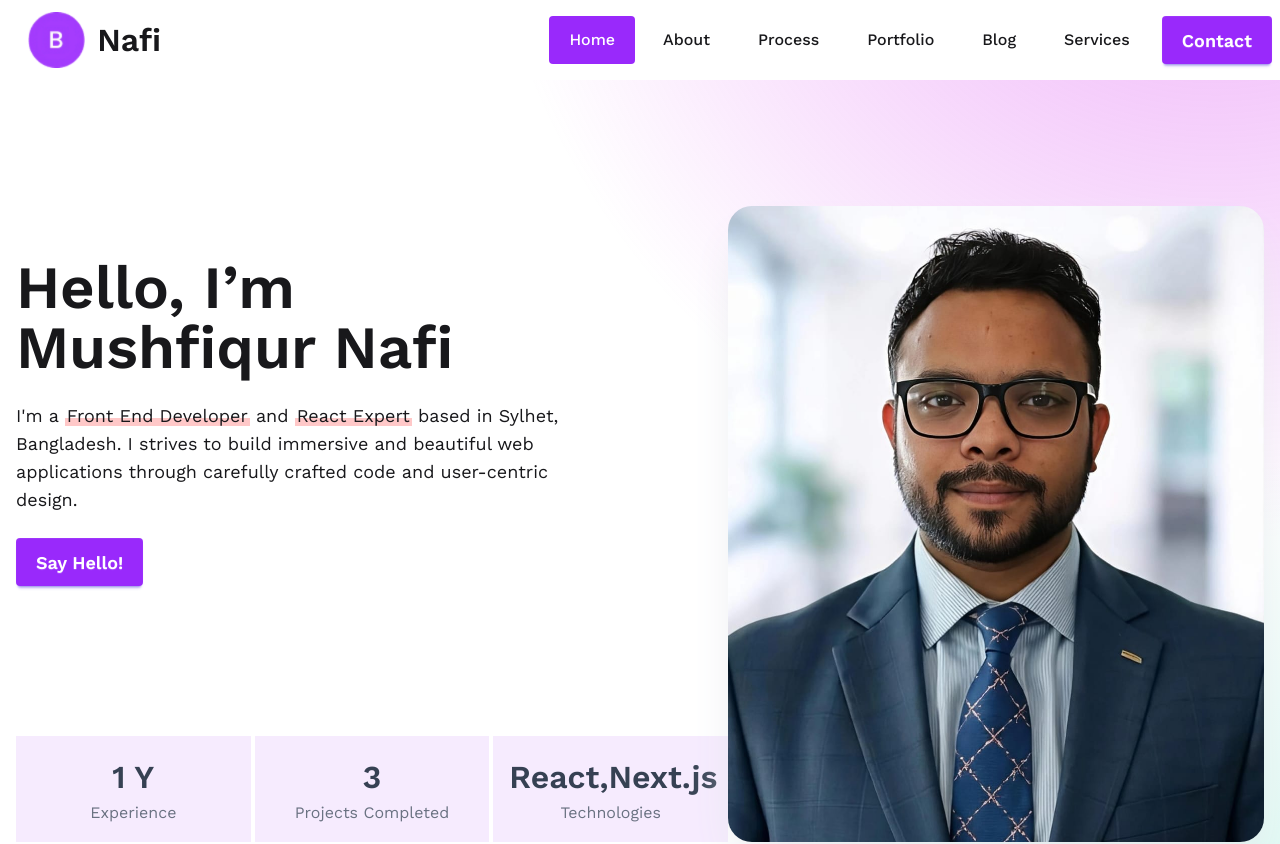
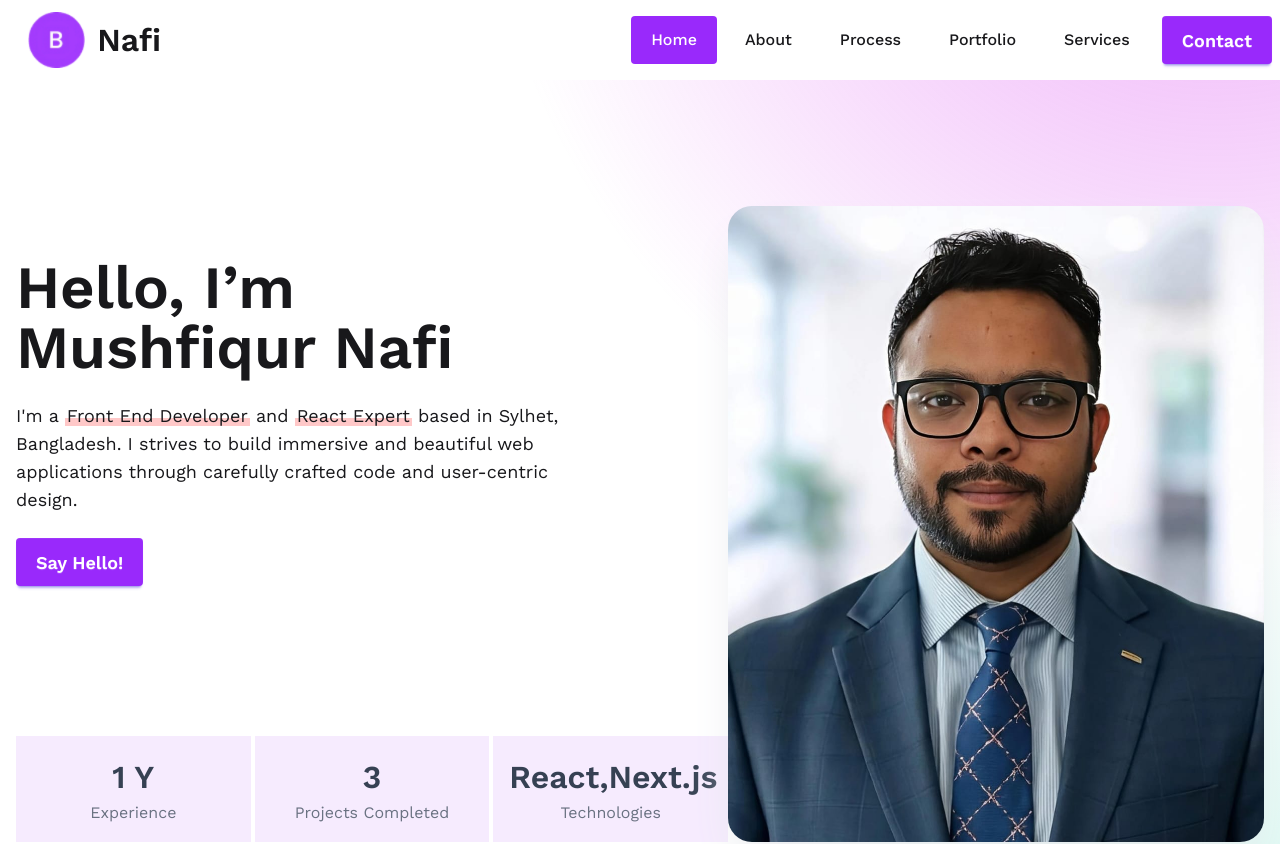
Before and after one commit to mrnafi1/nafi-portfolio, a React (Vite) app: page / in a window 1280 px wide. Shown: the top 844 px of the page. Built offline with nearby package versions, Linux system fonts and the light colour scheme.

Commit message:
removed blog from navbar

```diff
--- a/src/components/common/navbar/NavBar.jsx
+++ b/src/components/common/navbar/NavBar.jsx
@@ -7,7 +7,7 @@ const navItems = [
   { id: 2, name: "About", url: "profile" },
   { id: 3, name: "Process", url: "work-process" },
   { id: 4, name: "Portfolio", url: "portfolio" },
-  { id: 5, name: "Blog", url: "blog" },
+
   { id: 6, name: "Services", url: "services" },
 ];
 
--- a/src/pages/Home.jsx
+++ b/src/pages/Home.jsx
@@ -3,7 +3,6 @@ import Profile from "../components/profile/Profile";
 import WorkProcess from "../components/workProcess/WorkProcess";
 import Portfolio from "../components/portfolio/Portfolio";
 import WorkTogether from "../components/workTogether/WorkTogether";
-import Blog from "../components/blog/Blog";
 import Profession from "../components/profession/Profession";
 import HappyClients from "../components/happyClients/HappyClients";
 import Testimonial from "../components/testimonial/Testimonial";
@@ -26,9 +25,7 @@ const Home = () => {
       <div className="bg-gray-900">
         <WorkTogether />
       </div>
-      <div className="blog-background">
-        <Blog />
-      </div>
+
       <div className="bg-soft-white">
         <Profession />
       </div>
```
